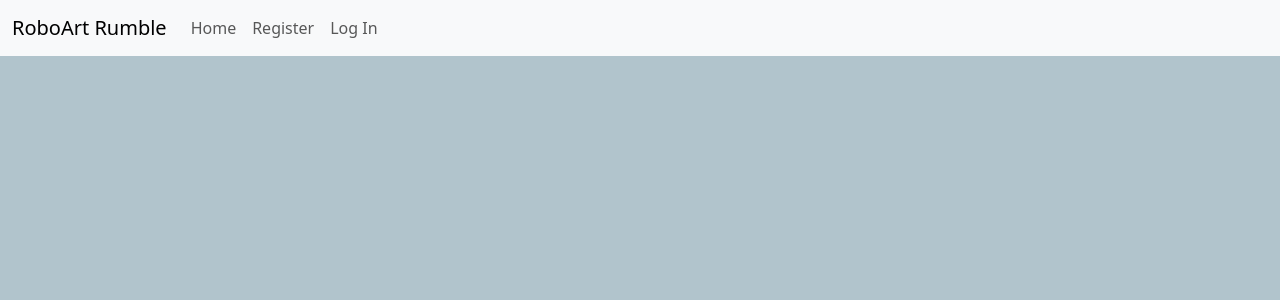
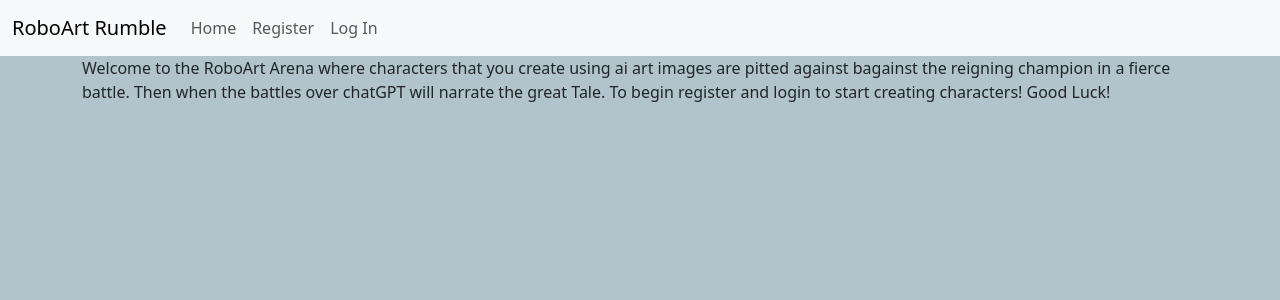
Before and after one commit to cmorinster/React_AI, a React (Create React App) app: page /about in a window 1280 px wide. Shown: the top 300 px of the page. Built offline with nearby package versions, Linux system fonts and the light colour scheme.

Commit message:
Added an about page

```diff
--- a/src/App.js
+++ b/src/App.js
@@ -13,6 +13,7 @@ import Battle from './views/Battle';
 //import MyCharacters from './views/MyCharacters';
 import "./app.css";
 import HallOfFame from './views/HallOfFame';
+import About from './views/About';
 
 function App() {
     const now = new Date();
@@ -46,6 +47,7 @@ function App() {
                     <Route path='/create' element={<CreateCharacter flashMessage={flashMessage} loggedIn={loggedIn} />} />
                     <Route path='/battle' element={<Battle flashMessage={flashMessage} loggedIn={loggedIn}  />} />
                     <Route path='/hof' element={<HallOfFame/>} />
+                    <Route path='/about' element={<About/>} />
                     {/* <Route path='/characters' element={<MyCharacters flashMessage={flashMessage} loggedIn={loggedIn} />} />
                     <Route path='/characters/:characterId/edit' element={<EditCharacter flashMessage={flashMessage} loggedIn={loggedIn} />} />
                     <Route path='/characters/:characterId/delete' element={<DeleteCharacter flashMessage={flashMessage} loggedIn={loggedIn} />} />
--- /dev/null
+++ b/src/views/About.jsx
@@ -0,0 +1,9 @@
+import React from 'react'
+
+export default function About() {
+  return (
+    <div>
+      <p>Welcome to the RoboArt Arena where characters that you create using ai art images are pitted against bagainst the reigning champion in a fierce battle. Then when the battles over chatGPT will narrate the great Tale.  To begin register and login to start creating characters!  Good Luck!</p>
+    </div>
+  )
+}
--- a/src/views/Home.jsx
+++ b/src/views/Home.jsx
@@ -72,6 +72,7 @@ export default function Home() {
           <div className='HomeButtons'>
             <Link className='btn btn-primary left homeButton' to={`/register`}>Register</Link>
             <Link className='btn btn-primary right homeButton' to={`/login`}>Login</Link>
+            <Link className='btn btn-primary right homeButton' to={`/about`}>About</Link>
             <Link className='btn btn-primary right homeButton' to={`/hof`}>Hall of Fame</Link>
           </div>
         </div>
```
